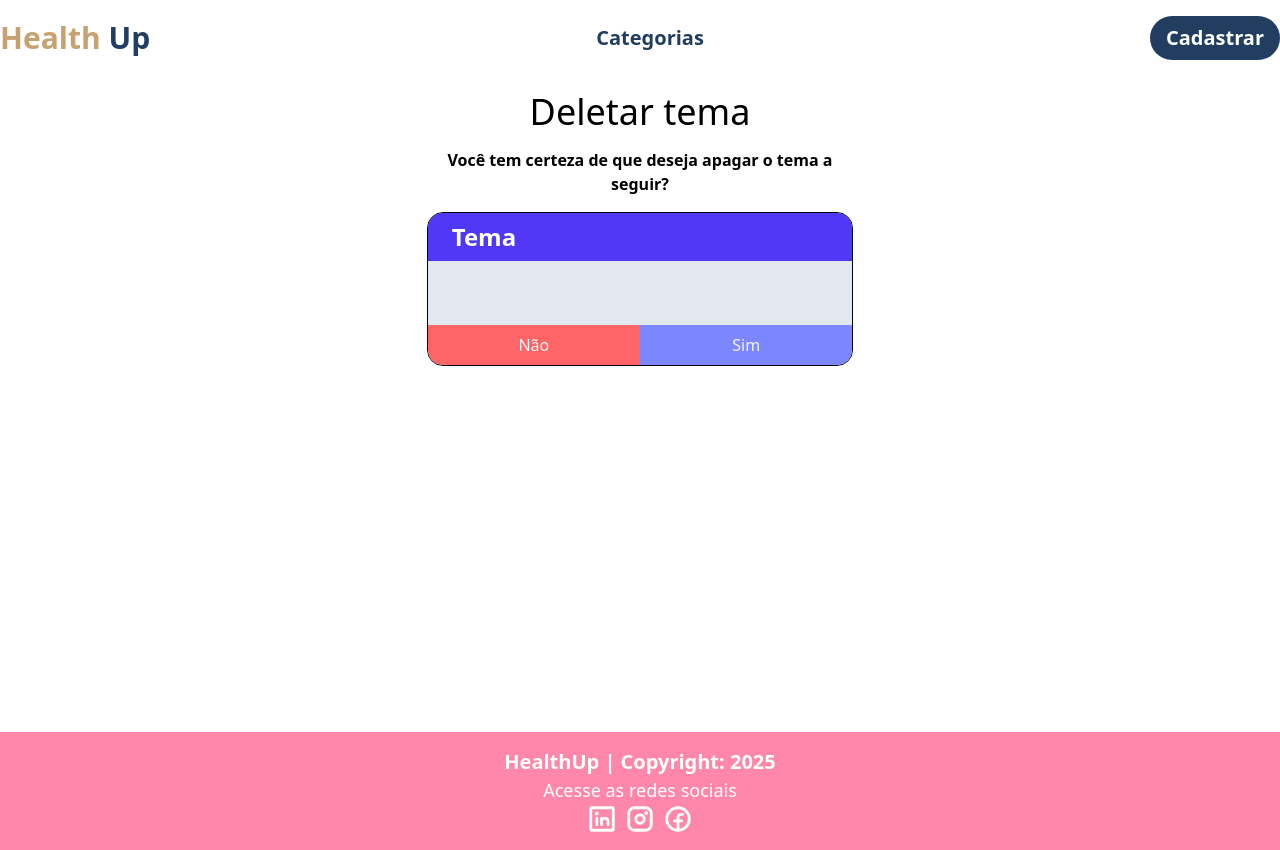
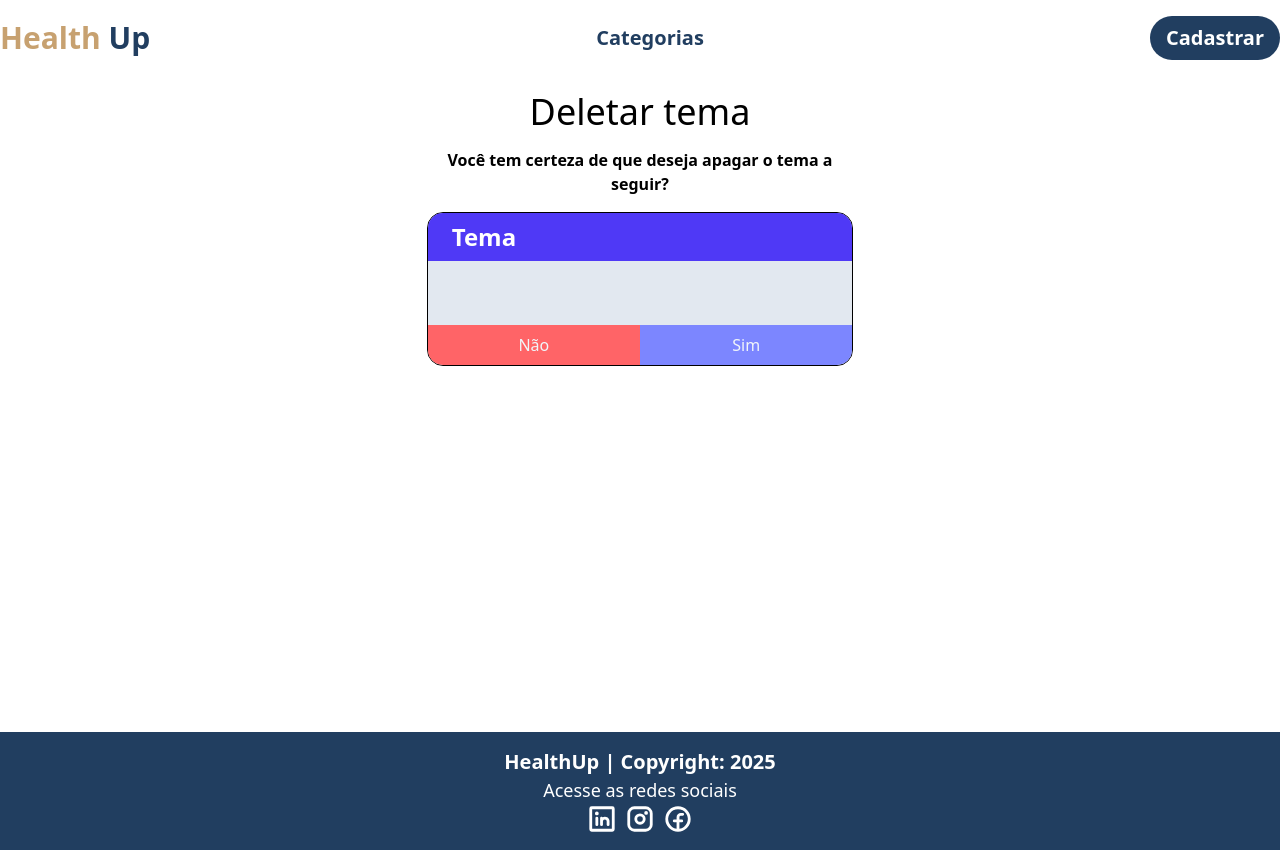
Before and after one commit to taismichely/health-up, a React (Vite) app: page /deletarcategoria/1 in a window 1280 px wide. Built offline with nearby package versions, Linux system fonts and the light colour scheme; no server answers.

Commit message:
feat: alterando a cor de fundo do footer

```diff
--- a/src/components/footer/Footer.tsx
+++ b/src/components/footer/Footer.tsx
@@ -5,7 +5,7 @@ function Footer() {
 
   return (
     <>
-      <div className="flex justify-center bg-[#FF87AB] text-white">
+      <div className="flex justify-center bg-[#213e60] text-white">
         <div className="container flex flex-col items-center py-4">
           <p className="text-xl font-bold">HealthUp | Copyright: {data}</p>
           <p className="text-lg">Acesse as redes sociais</p>
```
